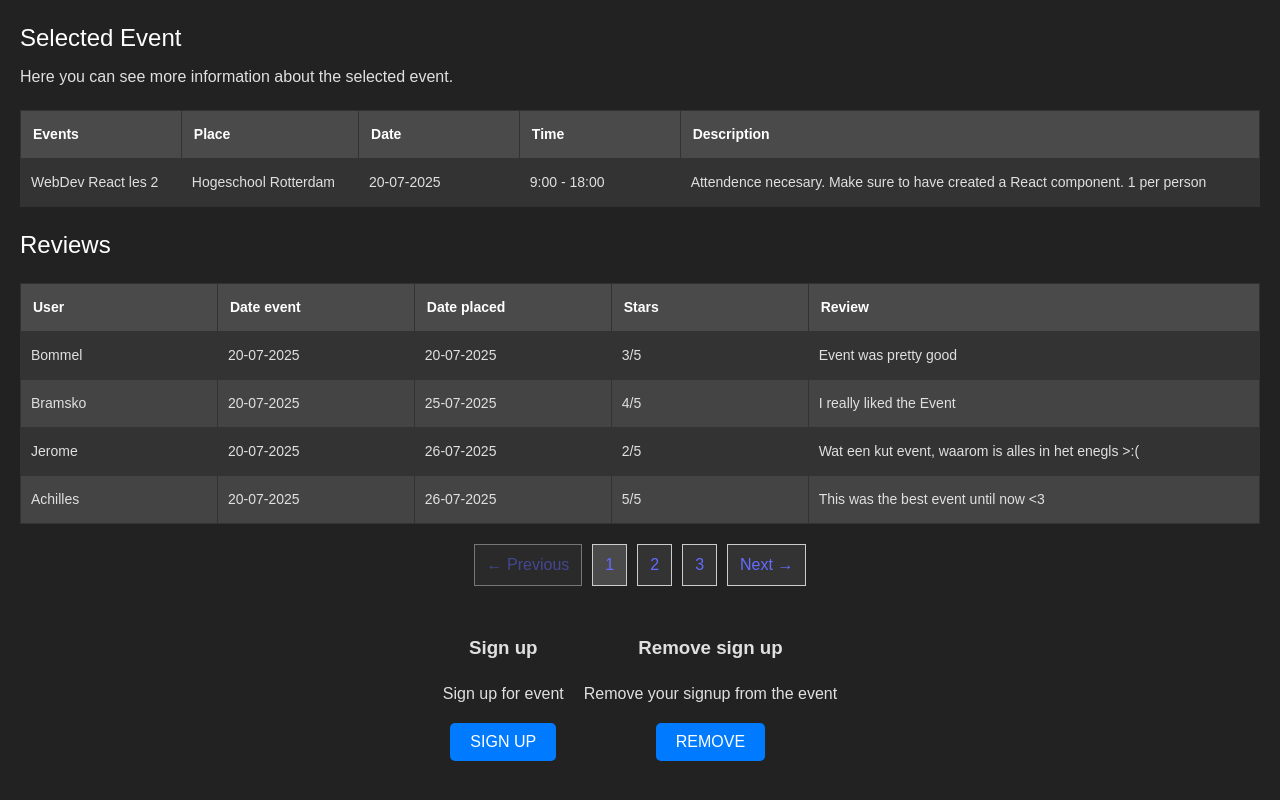
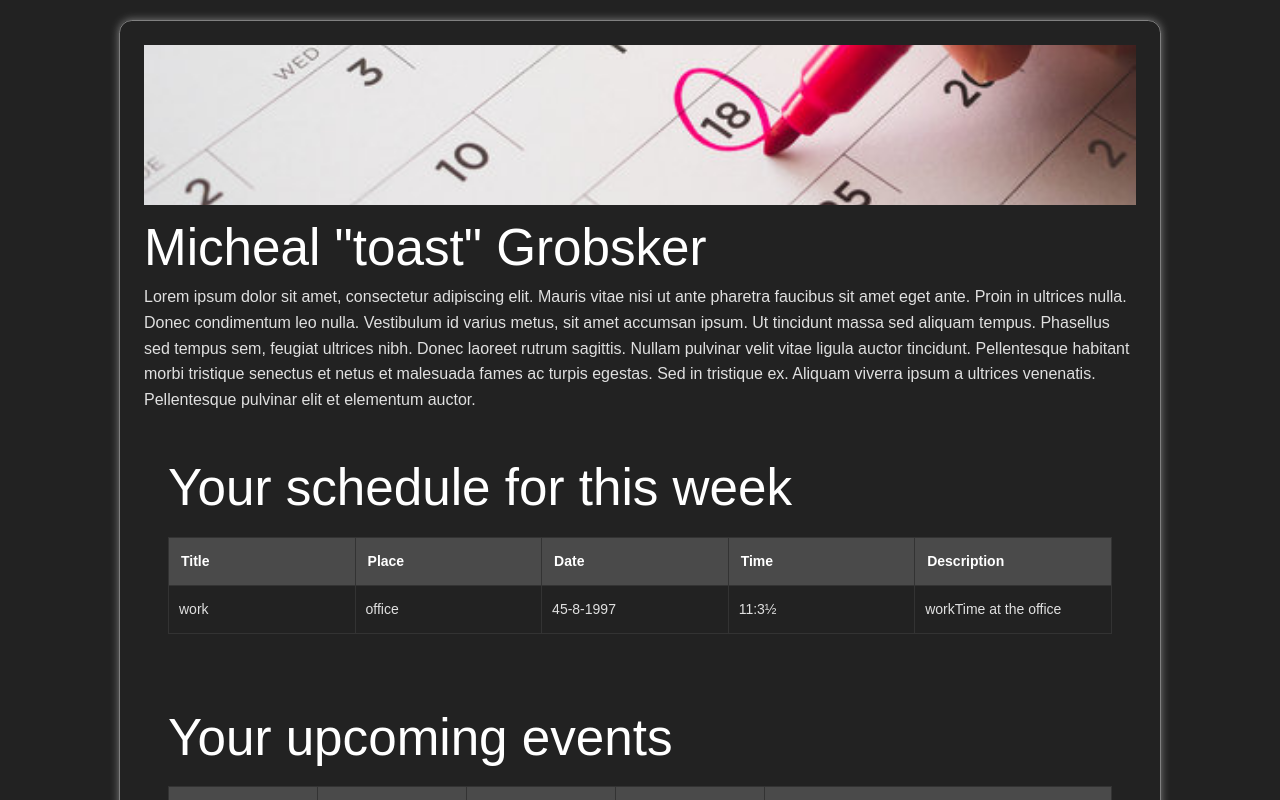
Before and after one commit to bluefire0009/Project-Web-App, a React (Vite) app in the folder FrontEnd/: page / in a window 1280 px wide. Shown: the top 800 px of the page. Built offline with nearby package versions, Linux system fonts and the light colour scheme.

Commit message:
Add calendar element to app.tsx

```diff
--- a/FrontEnd/src/App.tsx
+++ b/FrontEnd/src/App.tsx
@@ -5,13 +5,13 @@ import SignUpSection from './Components/SignUpSection';
 import UserPageMain from './Components/UserPageMain';
 import SelectedDay from './Components/SelectedDay'
 import './App.css';
+import { Calendar } from './Components/calendar';
+import "./Styling/calendar.css";
 
 const App: React.FC = () => {
   return (
-    <div style={{ margin: '20px' }}>
-      <SelectedEvent />
-      <Reviews />
-      <SignUpSection />
+    <div style={{ margin: '20px' , }}>
+
 
       <UserPageMain
         UserName='Micheal "toast" Grobsker'
@@ -19,6 +19,7 @@ const App: React.FC = () => {
         eventSchedules={[{title: 'Party', place: 'office', date:'45-8-1997', time: '11:3½', description: 'party time at the office, Lorem ipsum dolor sit amet, consectetur adipiscing elit. Nulla tincidunt turpis sed mi placerat, semper fringilla eros elementum. Morbi id dolor suscipit, elementum quam quis, eleifend augue. Nunc egestas orci non purus tincidunt, non vulputate nunc ultricies. Integer in tempus neque. Nam at lectus ex. Sed finibus magna sed ornare pharetra posuere. '}]}>
       </UserPageMain>
       <SelectedDay />
+      <Calendar/>
     </div>
 
   );
```
